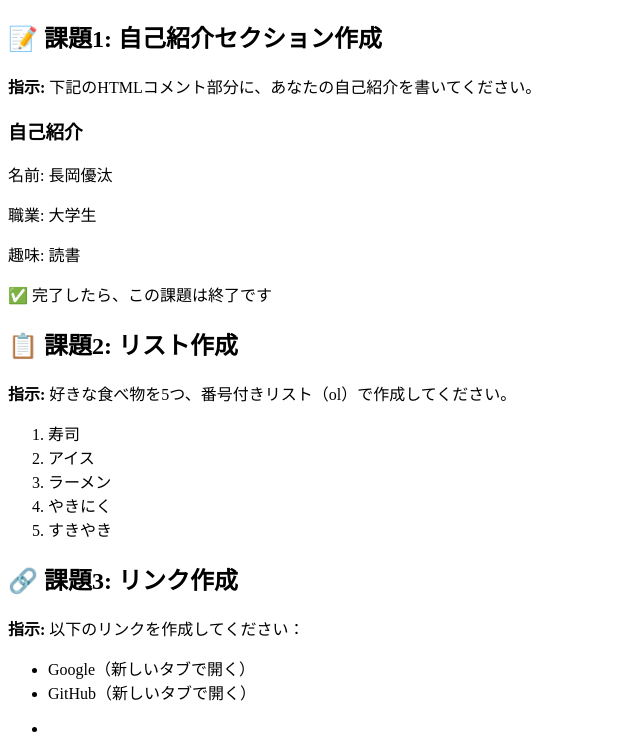
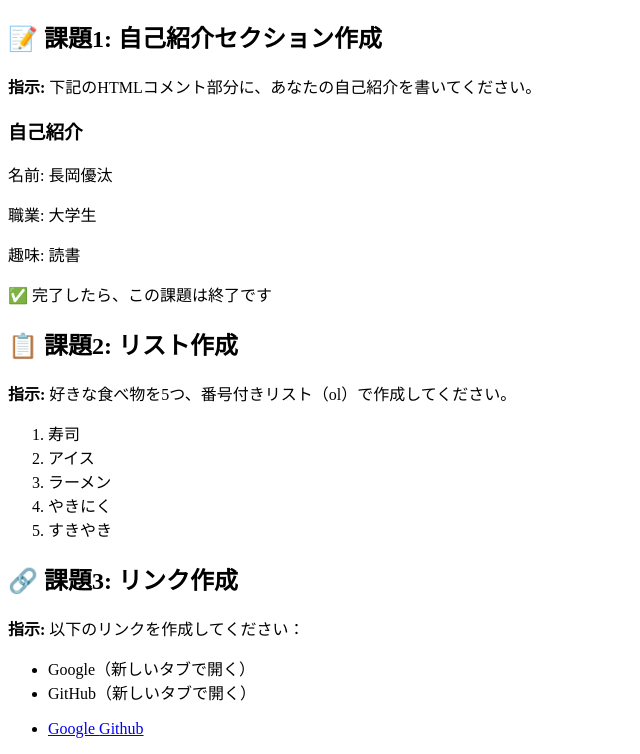
Before and after one commit to omu-AAA24266/https-omu-AAA24266.github.io, a plain HTML site: page index.html in a window 1280 px wide. Shown: the part 70-824 px from the top of the page, without its empty margins (0-640 px from the left). Drawn offline with Linux system fonts and the light colour scheme.

Commit message:
Update index.html

```diff
--- a/index.html
+++ b/index.html
@@ -35,9 +35,9 @@
             <li>GitHub（新しいタブで開く）</li>
         </ul>
       <ul><li>
-          <a href="https://google.com">
+          <a href="https://google.com">Google
       </a>
-      <a href="https://github.com">
+      <a href="https://github.com">Github
       </a>
       </li></ul>
     </div>
```
